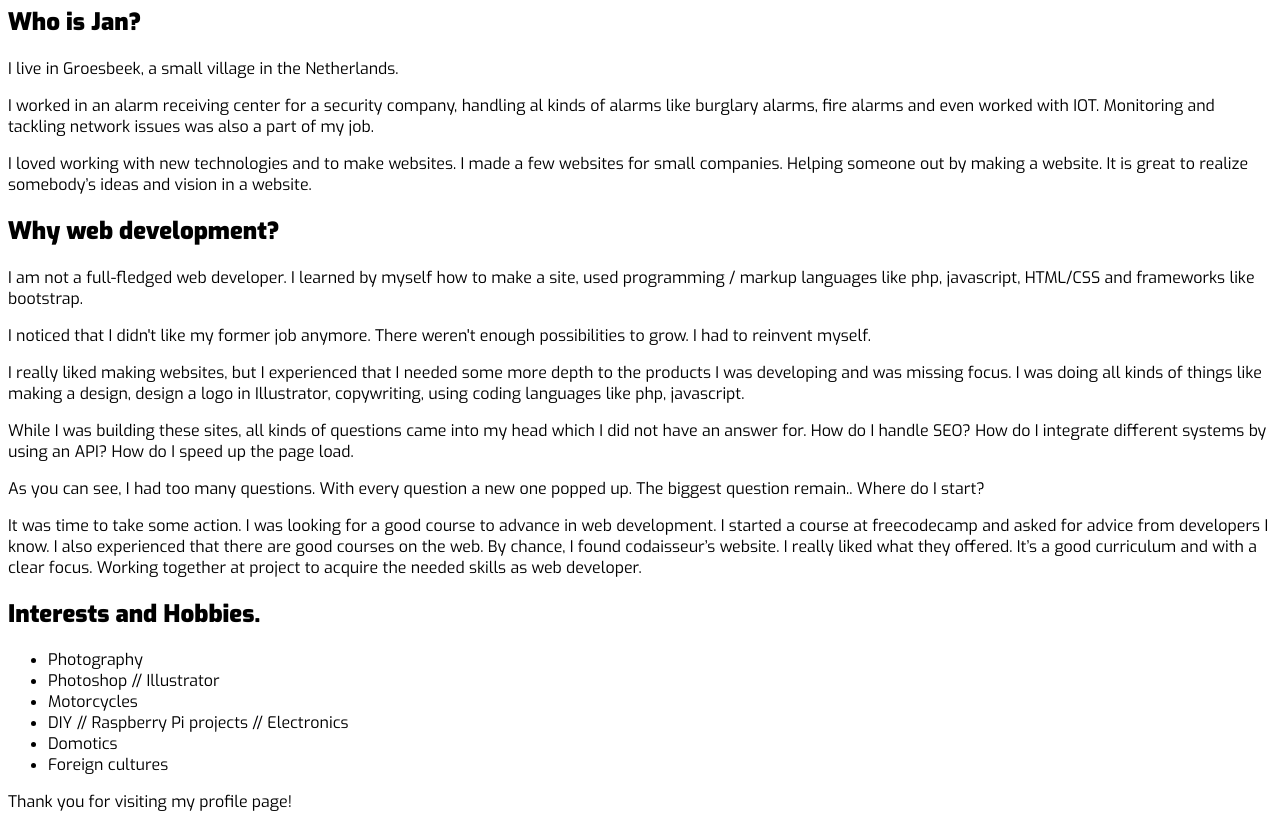
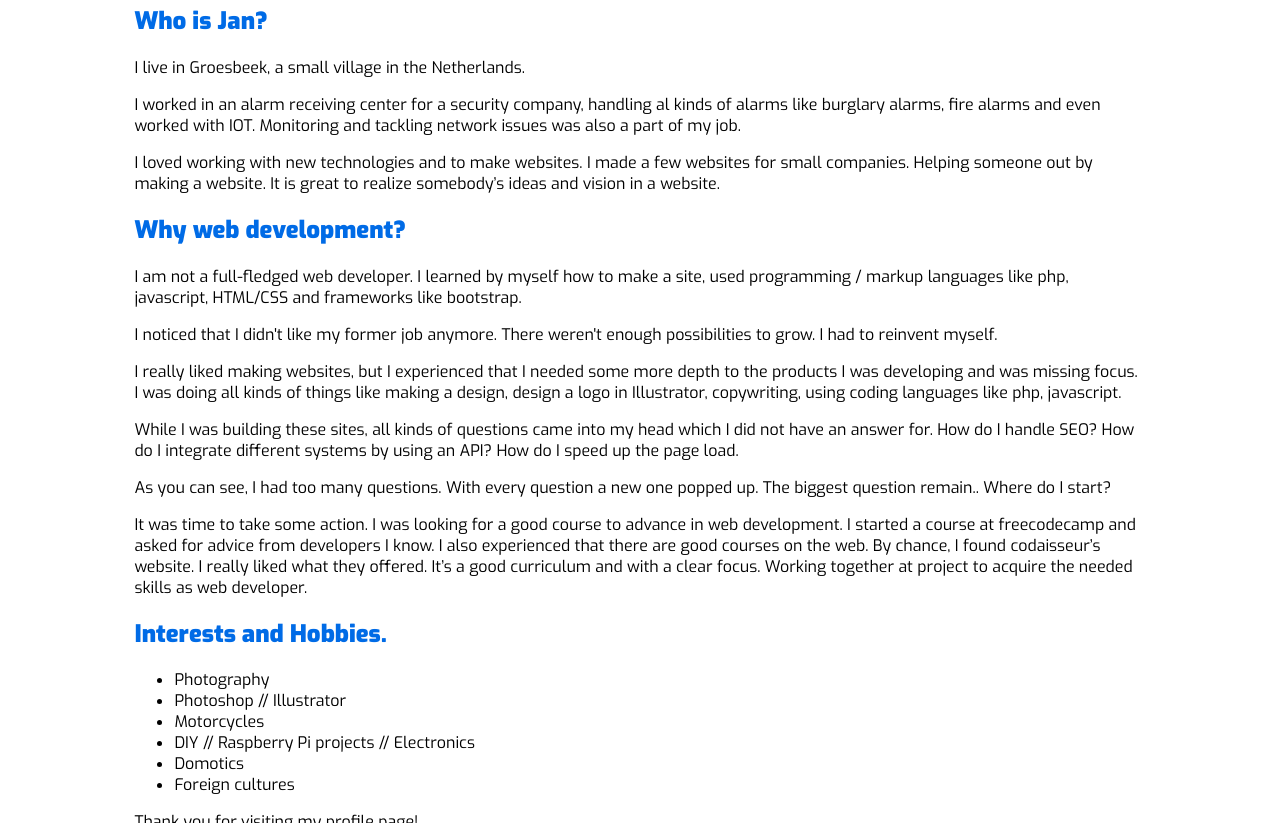
Before and after one commit to jhhest/portfolio-page, a plain HTML site: page index.html in a window 1280 px wide. Shown: the part 79-902 px from the top of the page. Drawn offline with Linux system fonts and the light colour scheme.

Commit message:
Added basic styling
* Added font.
* styled h1 and h2, made them blue.
* Center main content

```diff
--- a/css/style.css
+++ b/css/style.css
@@ -1,5 +1,28 @@
 @import url('https://fonts.googleapis.com/css?family=Exo:400,900&display=swap');
+
+/* CSS variables */
+:root {
+	--bg-light: #fff;
+	--bg-dark: rgb(17, 17, 17);
+	--accent-color: #006be6;
+	--text-light: #fff;
+	--text-gray: #595959;
+	--text-dark-gray: #2e2e2e;
+	--overlay-light: rgba(255, 255, 255, 0.527);
+}
+
+/* fonts */
 
 * {
 	font-family: 'Exo', Arial, Helvetica, sans-serif;
 }
+
+h1,
+h2 {
+	color: var(--accent-color);
+}
+
+section.introduction {
+    margin: 2rem auto;
+    width: 80%;
+}
--- a/index.html
+++ b/index.html
@@ -10,32 +10,40 @@
 </head>
 
 <body>
-
+    <section class="introduction">
         <h1>Hi! I'm Jan, trainee at codaisseur.</h1>
 
         <h2>Who is Jan?</h2>
         <p>I live in Groesbeek, a small village in the Netherlands. </p>
-    <p>I worked in an alarm receiving center for a security company, handling al kinds of alarms like burglary alarms,
+        <p>I worked in an alarm receiving center for a security company, handling al kinds of alarms like burglary
+            alarms,
             fire alarms and even worked with IOT. Monitoring and tackling network issues was also a part of my job. </p>
-    <p>I loved working with new technologies and to make websites. I made a few websites for small companies. Helping
+        <p>I loved working with new technologies and to make websites. I made a few websites for small companies.
+            Helping
             someone out by making a website. It is great to realize somebody’s ideas and vision in a website. </p>
 
         <h2>Why web development? </h2>
         <p>I am not a full-fledged web developer. I learned by myself how to make a site, used programming / markup
             languages like php, javascript, HTML/CSS and frameworks like bootstrap. </p>
-    <p>I noticed that I didn't like my former job anymore. There weren't enough possibilities to grow. I had to reinvent
+        <p>I noticed that I didn't like my former job anymore. There weren't enough possibilities to grow. I had to
+            reinvent
             myself. </p>
-    <p>I really liked making websites, but I experienced that I needed some more depth to the products I was developing
+        <p>I really liked making websites, but I experienced that I needed some more depth to the products I was
+            developing
             and was missing focus. I was doing all kinds of things like making a design, design a logo in Illustrator,
             copywriting, using coding languages like php, javascript. </p>
-    <p>While I was building these sites, all kinds of questions came into my head which I did not have an answer for.
-        How do I handle SEO? How do I integrate different systems by using an API? How do I speed up the page load.</p>
-    <p>As you can see, I had too many questions. With every question a new one popped up. The biggest question remain..
+        <p>While I was building these sites, all kinds of questions came into my head which I did not have an answer
+            for.
+            How do I handle SEO? How do I integrate different systems by using an API? How do I speed up the page load.
+        </p>
+        <p>As you can see, I had too many questions. With every question a new one popped up. The biggest question
+            remain..
             Where do I start? </p>
         <p>It was time to take some action. I was looking for a good course to advance in web development. I started a
             course at freecodecamp and asked for advice from developers I know. I also experienced that there are good
             courses on the web. By chance, I found codaisseur’s website. I really liked what they offered. It’s a good
-        curriculum and with a clear focus. Working together at project to acquire the needed skills as web developer.
+            curriculum and with a clear focus. Working together at project to acquire the needed skills as web
+            developer.
         </p>
 
         <h2>Interests and Hobbies. </h2>
@@ -55,7 +63,7 @@
         <p>Telephonenumber.</p>
         <p>Email.</p>
         <p>Social Media.</p>
-
+    </section>
 </body>
 
 </html>
```
Also changed, not shown: img/Groesbeek_1.jpg (added), img/profilepicture.jpg (added), img/wolfsberg.jpg (added), 1 other file. Lines whose indentation alone changed are shown as unchanged.
